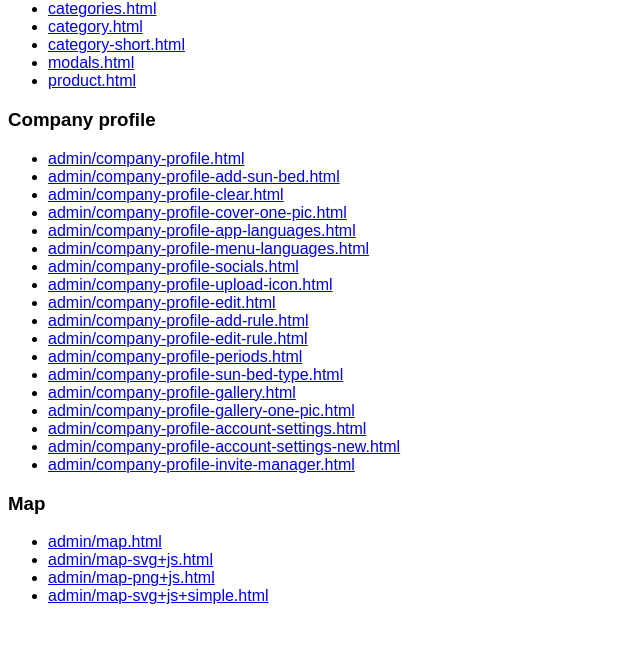
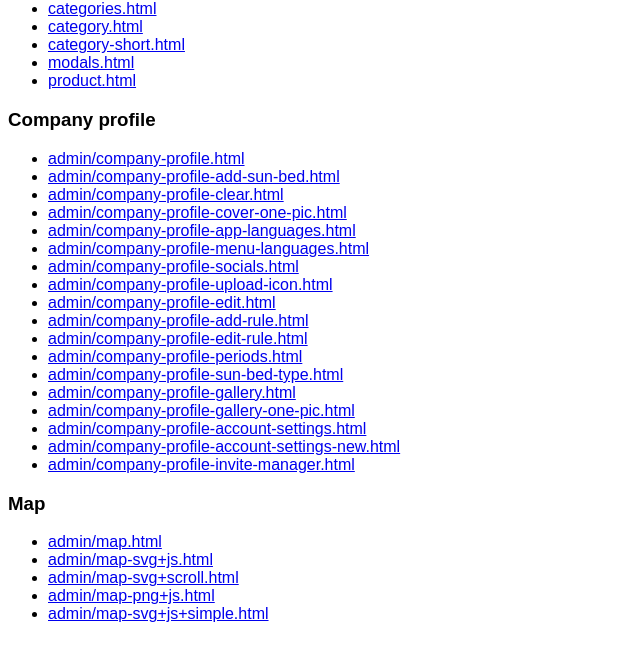
Before and after one commit to miksmile/miksmile.github.com, a plain HTML site: page sunbeds/index.html in a window 1280 px wide. Shown: the part 59-720 px from the top of the page, without its empty margins (0-640 px from the left). Drawn offline with Linux system fonts and the light colour scheme.

Commit message:
Update index.html

```diff
--- a/sunbeds/index.html
+++ b/sunbeds/index.html
@@ -43,6 +43,7 @@
     <ul>
       <li><a href="admin/map.html">admin/map.html</a></li>
       <li><a href="admin/map-svg+js.html">admin/map-svg+js.html</a></li>
+      <li><a href="admin/map-svg+scroll.html">admin/map-svg+scroll.html</a></li>
       <li><a href="admin/map-png+js.html">admin/map-png+js.html</a></li>
       <li><a href="admin/map-svg+js+simple.html">admin/map-svg+js+simple.html</a></li>
     </ul>
```
